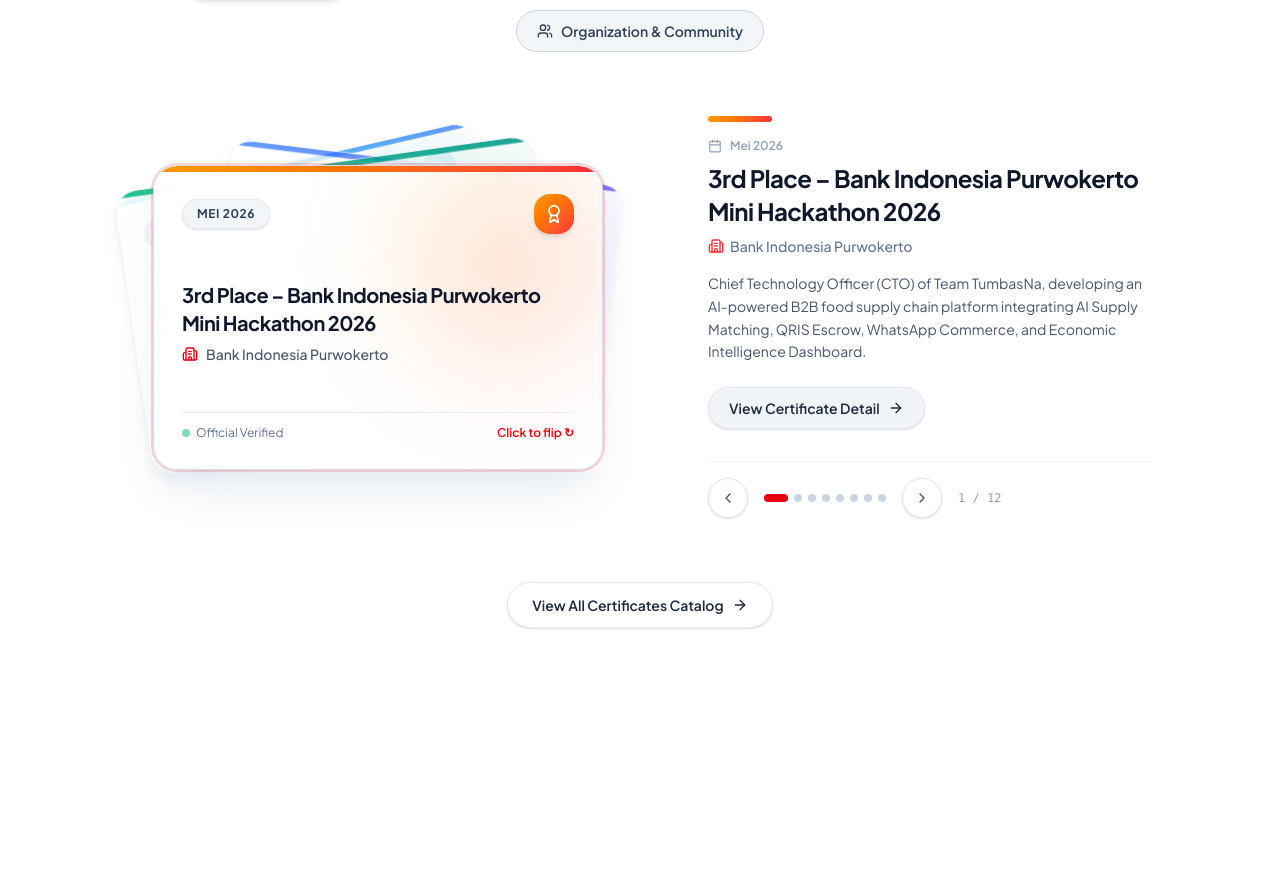
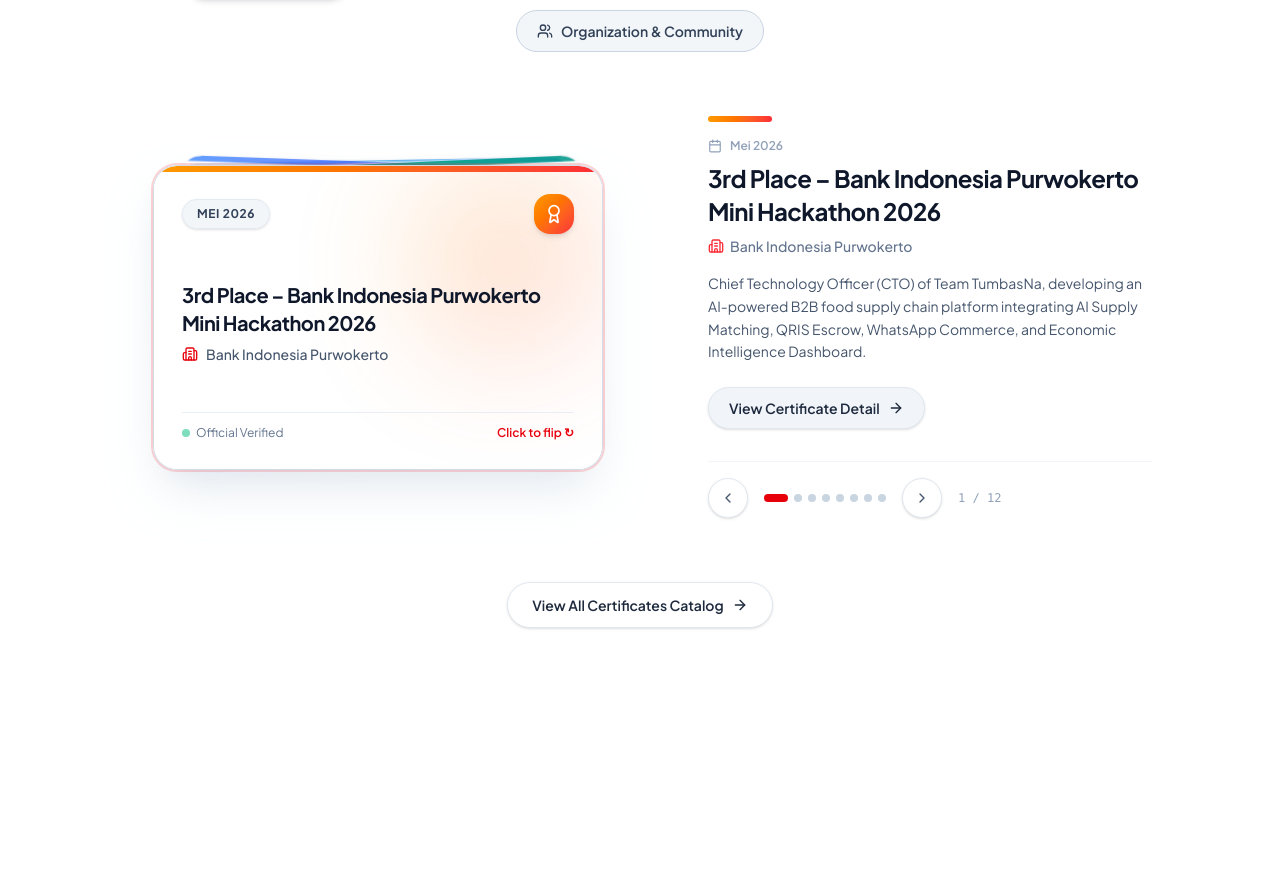
Before and after one commit to alpaenf/alfaen, a Next.js app: page / in a window 1280 px wide. Shown: the part 10250-11138 px from the top of the page. Built offline with nearby package versions, Linux system fonts and the light colour scheme.

Commit message:
antiscam

```diff
--- a/src/components/Certificates.tsx
+++ b/src/components/Certificates.tsx
@@ -20,13 +20,12 @@
 import { certificates, Certificate } from '../data/certificates';
 import { useLanguage } from '../context/LanguageContext';
 
-// Rotasi dan translasi offset dinamis agar kartu di belakang terlihat menonjol dan offside
+// Rotasi dan translasi offset halus agar tumpukan kartu terlihat rapi & elegan
 const stackOffsets = [
-  { rotate: 0,   x: 0,    y: 0,   scale: 1 },
-  { rotate: -8,  x: -36,  y: -12, scale: 0.94 },
-  { rotate: 7,   x: 34,   y: -22, scale: 0.88 },
-  { rotate: -13, x: -60,  y: -34, scale: 0.82 },
-  { rotate: 12,  x: 56,   y: -42, scale: 0.76 },
+  { rotate: 0,    x: 0,   y: 0,   scale: 1 },
+  { rotate: -2.5, x: -4,  y: -8,  scale: 0.96 },
+  { rotate: 2,    x: 4,   y: -16, scale: 0.92 },
+  { rotate: -1,   x: -2,  y: -24, scale: 0.88 },
 ];
 
 export default function Certificates() {
```
